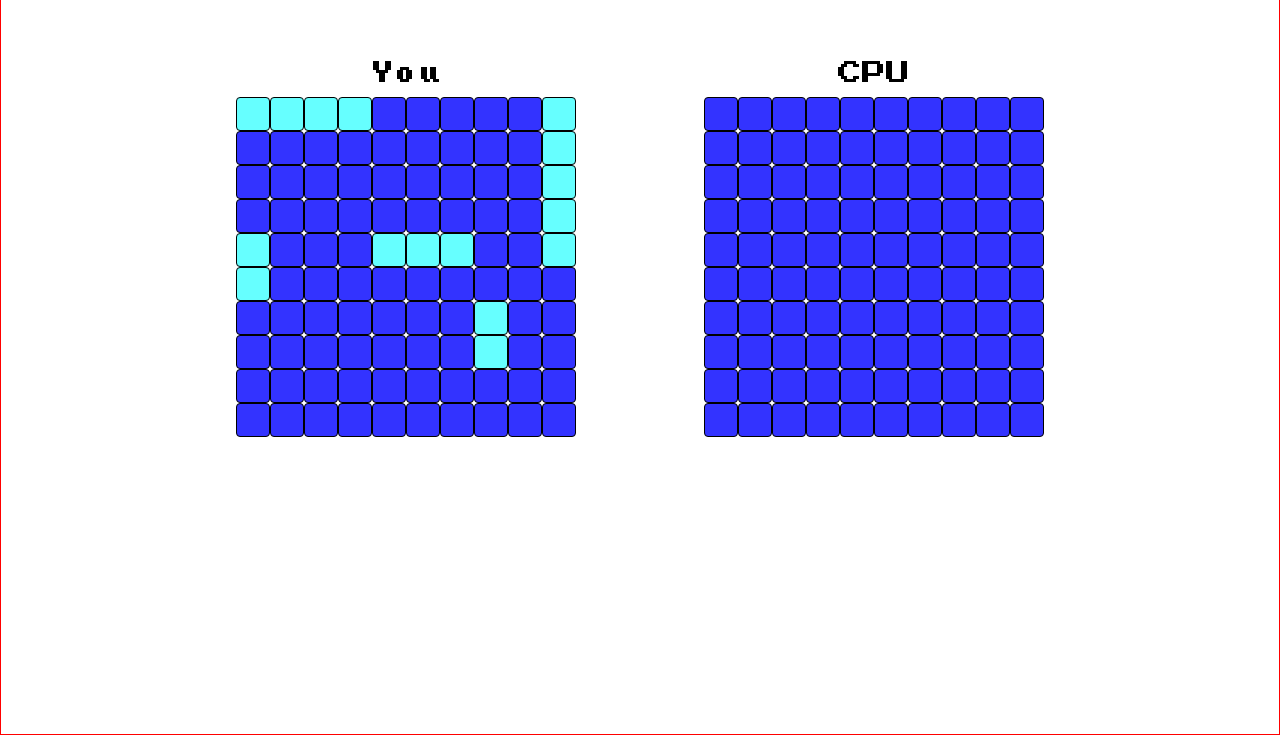
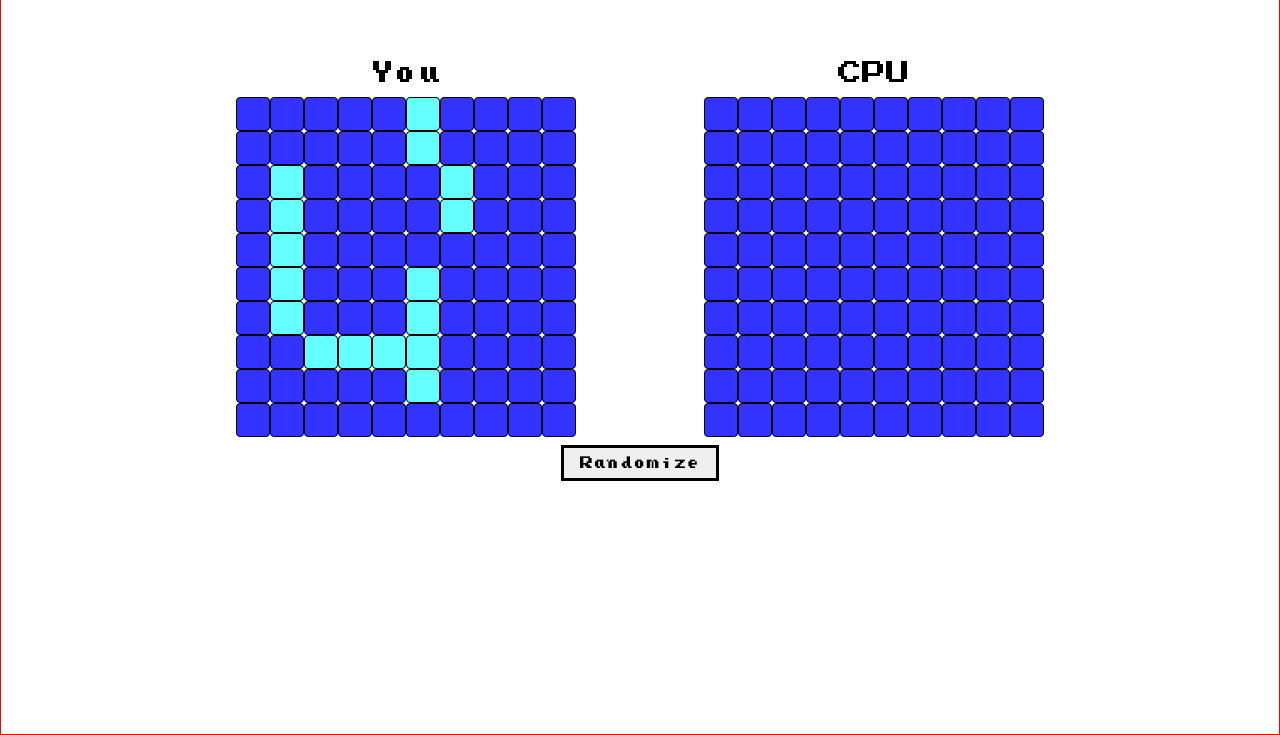
Before and after one commit to cjxo/top-battle-ship, a website built with webpack: page src/index.html in a window 1280 px wide. Shown: the part 65-800 px from the top of the page. Built offline with nearby package versions, Linux system fonts and the light colour scheme.

Commit message:
Finished ship randomizer

```diff
--- a/src/gameboard.js
+++ b/src/gameboard.js
@@ -4,15 +4,10 @@ import { Ship } from "./ship.js";
 function Gameboard() {
   // five ships per board???? Is this good?
   const shipArray = new Array(5);
-
   const attackMatrix = new Array(100).fill(AttackKind.NoAttempt);
 
-  // NOTE: for now, hardcode ships
-  shipArray[0] = Ship(Vec2(0, 0), 4, true);
-  shipArray[1] = Ship(Vec2(0, 4), 2, false);
-  shipArray[2] = Ship(Vec2(4, 4), 3, true);
-  shipArray[3] = Ship(Vec2(9, 0), 5, false);
-  shipArray[4] = Ship(Vec2(7, 6), 2, false);
+  function markAttackMatrix() {
+    attackMatrix.fill(AttackKind.NoAttempt);
 
     shipArray.forEach(ship => {
       let baseindex = ship.startP.y * 10 + ship.startP.x;
@@ -28,9 +23,119 @@ function Gameboard() {
         }
       }
     });
+  }
 
   function randomizeShips() {
-    // TODO TOMR
+    const possibleCells = new Array(100);
+    const possibleLengths = [5, 4, 3, 2, 2];
+    for (let i = 0; i < 100; ++i) {
+      possibleCells[i] = i;
+    }
+
+    function testCells(cell, shipLength, iMultiplier) {
+      let isGood = true;
+      for (let i = 1; i < shipLength; ++i) {
+        if (possibleCells[cell + i * iMultiplier] === -1) {
+          isGood = false;
+          break;
+        }
+      }
+
+      return isGood;
+    }
+
+    for (let shipIndex = 0; shipIndex < shipArray.length; ++shipIndex) {
+      const randomLengthIndex = Math.floor(Math.random() * possibleLengths.length);
+      const length = possibleLengths[randomLengthIndex];
+      const isHori = Math.random() > 0.5;
+      let P = null;
+      possibleLengths.splice(randomLengthIndex, 1);
+
+      let accept = false;
+      while (!accept) {
+        const randomCellIndex = Math.floor(Math.random() * possibleCells.length);
+        const originalCell = possibleCells[randomCellIndex];
+        if (originalCell !== -1) {
+          if (isHori) {
+            if (((originalCell % 10) + length) < 10) {
+              accept = testCells(originalCell, length, 1);
+            }
+          } else {
+            if ((Math.floor(originalCell / 10) + length) < 10) {
+              accept = testCells(originalCell, length, 10);
+            }
+          }
+
+          if (accept) {
+            P = Vec2(originalCell % 10, Math.floor(originalCell / 10));
+            if (isHori) {
+              if ((randomCellIndex % 10) > 0) {
+                possibleCells[randomCellIndex - 1] = -1;
+              }
+
+              if (((randomCellIndex % 10) + length + 1) < 10) {
+                possibleCells[randomCellIndex + length + 1] = -1;
+              }
+
+              if ((randomCellIndex - 10) >= 0) {
+                for (let i = 0; i < length; ++i) {
+                  possibleCells[randomCellIndex - 10 + i] = -1;
+                }
+              }
+
+              if ((randomCellIndex + 10) < 100) {
+                for (let i = 0; i < length; ++i) {
+                  possibleCells[randomCellIndex + 10 + i] = -1;
+                }
+              }
+
+              for (let i = 0; i < length; ++i) {
+                possibleCells[randomCellIndex + i] = -1;
+              }
+            } else {
+              if ((randomCellIndex - 10) > 0) {
+                possibleCells[randomCellIndex - 10] = -1;
+              }
+
+              if (Math.floor((randomCellIndex + length * 10) / 10) < 10) {
+                possibleCells[randomCellIndex + length * 10] = -1;
+              }
+
+              if ((randomCellIndex % 10) > 0) {
+                for (let i = 0; i < length; ++i) {
+                  possibleCells[(randomCellIndex - 1) + i * 10] = -1;
+                }
+              }
+
+              if (((randomCellIndex % 10) + 1) < 10) {
+                for (let i = 0; i < length; ++i) {
+                  possibleCells[(randomCellIndex + 1) + i * 10] = -1;
+                }
+              }
+
+              for (let i = 0; i < length; ++i) {
+                possibleCells[randomCellIndex + i * 10] = -1;
+              }
+            }
+          }
+        }
+      }
+
+      shipArray[shipIndex] = Ship(P, length, isHori);
+    }
+
+    markAttackMatrix();
+  }
+
+  function loadDefaultShipArrangement() {
+    // NOTE: for now, hardcode ships
+    shipArray[0] = Ship(Vec2(0, 0), 4, true);
+    shipArray[1] = Ship(Vec2(0, 4), 2, false);
+    shipArray[2] = Ship(Vec2(4, 4), 3, true);
+    shipArray[3] = Ship(Vec2(9, 0), 5, false);
+    shipArray[4] = Ship(Vec2(7, 6), 2, false);
+
+    markAttackMatrix();
   }
 
   function receiveAttack(coord) {
@@ -90,7 +195,8 @@ function Gameboard() {
     queryCell,
     receiveAttack,
     allShipsSunk,
-    randomizeShips
+    randomizeShips,
+    loadDefaultShipArrangement
   };
 }
 
--- a/src/index.html
+++ b/src/index.html
@@ -11,5 +11,6 @@
         <div class="game">
 
         </div>
+        <button>Randomize</button>
     </body>
 </html>
--- a/src/index.js
+++ b/src/index.js
@@ -8,11 +8,15 @@ function DomBattleship() {
 
   const divPlayerBoard = createBoard("You");
   const divEnemyBoard = createBoard("CPU");
+  const randomizeBtn = document.querySelector("body > button");
+  randomizeBtn.addEventListener("click", () => {
+    player.gameboard.randomizeShips();
+    resetBoard();
+  });
 
   function resetGame() {
-    player.reset();
-    player.gameboard.randomizeShips();
-    enemy.reset();
+    player.reset(true);
+    enemy.reset(true);
     resetBoard();
   }
 
@@ -165,5 +169,6 @@ function DomBattleship() {
   }
 }
 
+// what we need todo tomr: Finish up ship randomizer. Thats it.
 const battleship = DomBattleship();
 battleship.run();
--- a/src/player.js
+++ b/src/player.js
@@ -8,8 +8,13 @@ function Player() {
     return gameboard.receiveAttack(coord);
   }
 
-  function reset() {
+  function reset(randomizeShips) {
     gameboard = Gameboard();
+    if (randomizeShips) {
+      gameboard.randomizeShips();
+    } else{
+      gameboard.loadDefaultShipArrangement();
+    }
   }
 
   return {
--- a/src/styles.css
+++ b/src/styles.css
@@ -85,18 +85,18 @@ dialog {
   border-radius: 8px;
 }
 
-dialog button {
+body > button, dialog button {
   width: fit-content;
   border: 3px solid black;
   padding: 8px 16px;
 }
 
-dialog button:hover {
+body > button:hover, dialog button:hover {
   cursor: pointer;
   background-color: rgb(193, 193, 193);
 }
 
-dialog button:active {
+body > button:active, dialog button:active {
   cursor: pointer;
   background-color: rgb(142, 142, 142);
 }
@@ -104,3 +104,7 @@ dialog button:active {
 .who-won {
   color: blue;
 }
+
+body > button {
+  margin-top: 8px;
+}
```
Lines whose indentation alone changed are shown as unchanged.
